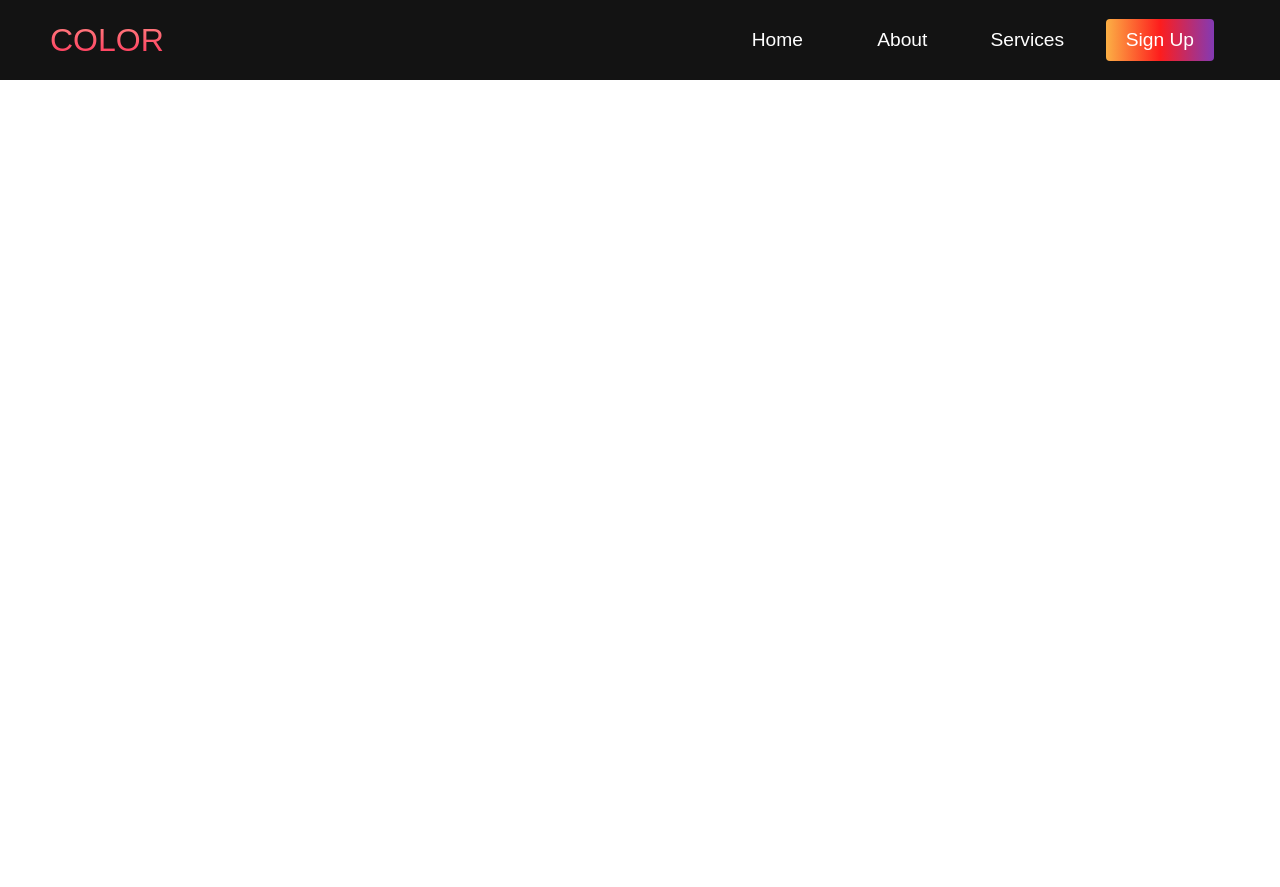
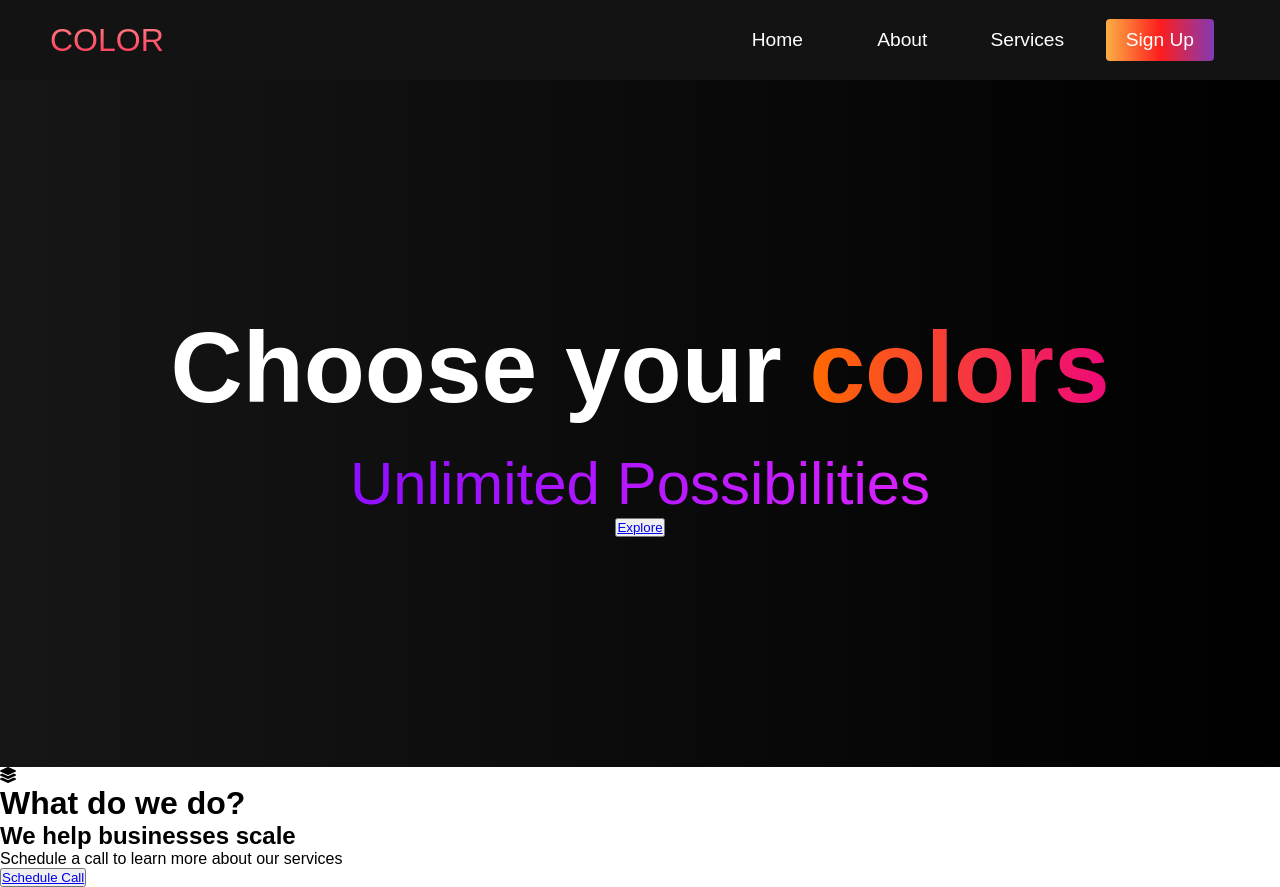
Before and after one commit to MacParthum/JS-Smooth-Scroll-Website, a plain HTML site: page index.html in a window 1280 px wide. Before the commit the page ends 800 px from the top, so only its background shows below. Drawn offline with Linux system fonts and the light colour scheme.

Commit message:
added hero section

```diff
--- a/index.html
+++ b/index.html
@@ -1,23 +1,24 @@
 <!DOCTYPE html>
 <html lang="en">
-
   <head>
     <meta charset="UTF-8" />
     <meta name="viewport" content="width=device-width, initial-scale=1.0" />
-    <title>JS SmoothScroll Website</title>
+    <title>Scroll Website</title>
     <link rel="stylesheet" href="styles.css" />
-    <link rel="stylesheet" href="https://use.fontawesome.com/releases/v5.14.0/css/all.css"
-        integrity="sha384-HzLeBuhoNPvSl5KYnjx0BT+WB0QEEqLprO+NBkkk5gbc67FTaL7XIGa2w1L0Xbgc" crossorigin="anonymous" />
+    <link
+      rel="stylesheet"
+      href="https://use.fontawesome.com/releases/v5.14.0/css/all.css"
+      integrity="sha384-HzLeBuhoNPvSl5KYnjx0BT+WB0QEEqLprO+NBkkk5gbc67FTaL7XIGa2w1L0Xbgc"
+      crossorigin="anonymous"
+    />
   </head>
-
   <body>
     <!-- Navbar Section -->
     <nav class="navbar">
       <div class="navbar__container">
         <a href="#home" id="navbar__logo">COLOR</a>
         <div class="navbar__toggle" id="mobile-menu">
-                <span class="bar"></span>
-                <span class="bar"></span>
+          <span class="bar"></span> <span class="bar"></span>
           <span class="bar"></span>
         </div>
         <ul class="navbar__menu">
@@ -28,7 +29,9 @@
             <a href="#about" class="navbar__links" id="about-page">About</a>
           </li>
           <li class="navbar__item">
-                    <a href="#services" class="navbar__links" id="services-page">Services</a>
+            <a href="#services" class="navbar__links" id="services-page"
+              >Services</a
+            >
           </li>
           <li class="navbar__btn">
             <a href="#sign-up" class="button" id="signup">Sign Up</a>
@@ -37,6 +40,30 @@
       </div>
     </nav>
 
+    <!-- Hero Section -->
+    <div class="hero" id="home">
+      <div class="hero__container">
+        <h1 class="hero__heading">Choose your <span>colors</span></h1>
+        <p class="hero__description">Unlimited Possibilities</p>
+        <button class="main__btn"><a href="#">Explore</a></button>
+      </div>
+    </div>
+
+    <!-- About Section -->
+    <div class="main" id="about">
+      <div class="main__container">
+        <div class="main__img--container">
+          <div class="main__img--card"><i class="fas fa-layer-group"></i></div>
+        </div>
+        <div class="main__content">
+          <h1>What do we do?</h1>
+          <h2>We help businesses scale</h2>
+          <p>Schedule a call to learn more about our services</p>
+          <button class="main__btn"><a href="#">Schedule Call</a></button>
+        </div>
+      </div>
+    </div>
+
     <script src="app.js"></script>
 </body>
 
--- a/styles.css
+++ b/styles.css
@@ -1,4 +1,3 @@
-
 * {
     box-sizing: border-box;
     margin: 0;
@@ -190,3 +189,71 @@
       transform: translateY(-8px) rotate(-45deg);
     }
   }
+
+  /* Hero Section */
+  .hero {
+    background: #000000;
+    background: linear-gradient(to right, #161616, #000000);
+    padding: 200px 0;
+  }
+
+  .hero__container {
+    display: flex;
+    flex-direction: column;
+    justify-content: center;
+    align-items: center;
+    max-width: 1200px;
+    margin: 0 auto;
+    height: 90%;
+    text-align: center;
+    padding: 30px;
+  }
+
+  .hero__heading {
+    font-size: 100px;
+    margin-bottom: 24px;
+    color: #fff;
+  }
+
+  .hero__heading span {
+    background: #ee0979; /* fallback for old browsers */
+    background: -webkit-linear-gradient(
+      to right,
+      #ff6a00,
+      #ee0979
+    ); /* Chrome 10-25, Safari 5.1-6 */
+    background: linear-gradient(
+      to right,
+      #ff6a00,
+      #ee0979
+    ); /* W3C, IE 10+/ Edge, Firefox 16+, Chrome 26+, Opera 12+, Safari 7+ */
+    background-size: 100%;
+    -webkit-background-clip: text;
+    -moz-background-clip: text;
+    -webkit-text-fill-color: transparent;
+    -mo-text-fill-color: transparent;
+  }
+
+  .hero__description {
+    font-size: 60px;
+    background: #da22ff; /* fallback for old browsers */
+    background: -webkit-linear-gradient(
+      to right,
+      #9114ff,
+      #da22ff
+    ); /* Chrome 10-25, Safari 5.1-6 */
+    background: linear-gradient(
+      to right,
+      #8f0eff,
+      #da22ff
+    ); /* W3C, IE 10+/ Edge, Firefox 16+, Chrome 26+, Opera 12+, Safari 7+ */
+    background-size: 100%;
+    -webkit-background-clip: text;
+    -moz-background-clip: text;
+    -webkit-text-fill-color: transparent;
+    -moz-text-fill-color: transparent;
+  }
+
+  .highlight {
+    border-bottom: 4px solid rgb(132, 0, 255);
+  }
```
Lines whose indentation alone changed are shown as unchanged.
